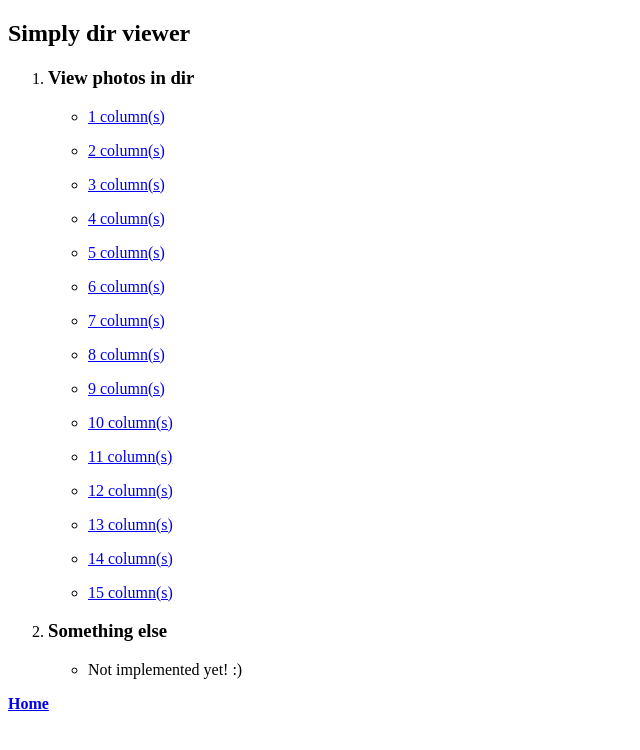
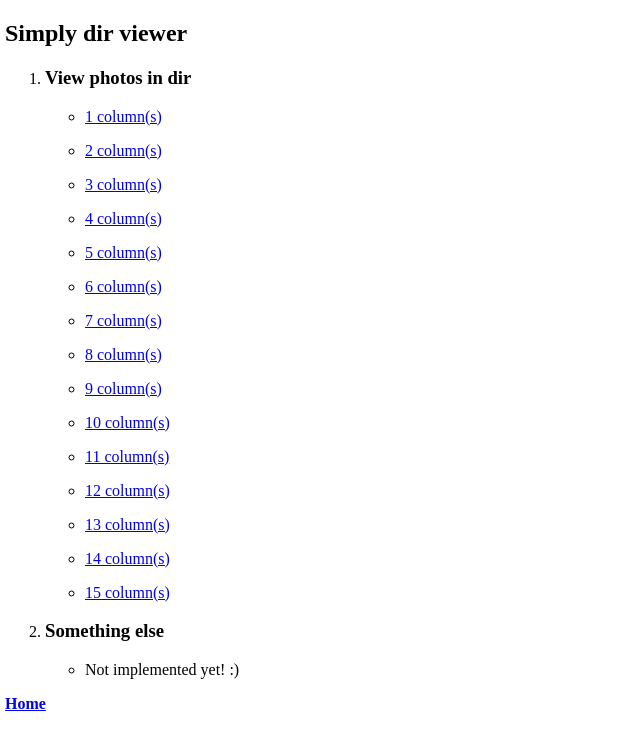
Before and after one commit to tol2000/simply_dir_viewer, a Flask app: page / in a window 1280 px wide. Shown: the top 750 px of the page, without its empty margins (0-640 px from the left). Run offline with Flask 2, Linux system fonts and the light colour scheme.

Commit message:
release 3.12, make explicit margin in body

```diff
--- a/static/css/base.css
+++ b/static/css/base.css
@@ -1,3 +1,6 @@
+body {
+    margin: 5px;
+}
 .dir_table {
     max-width: 100%;
 }
```
